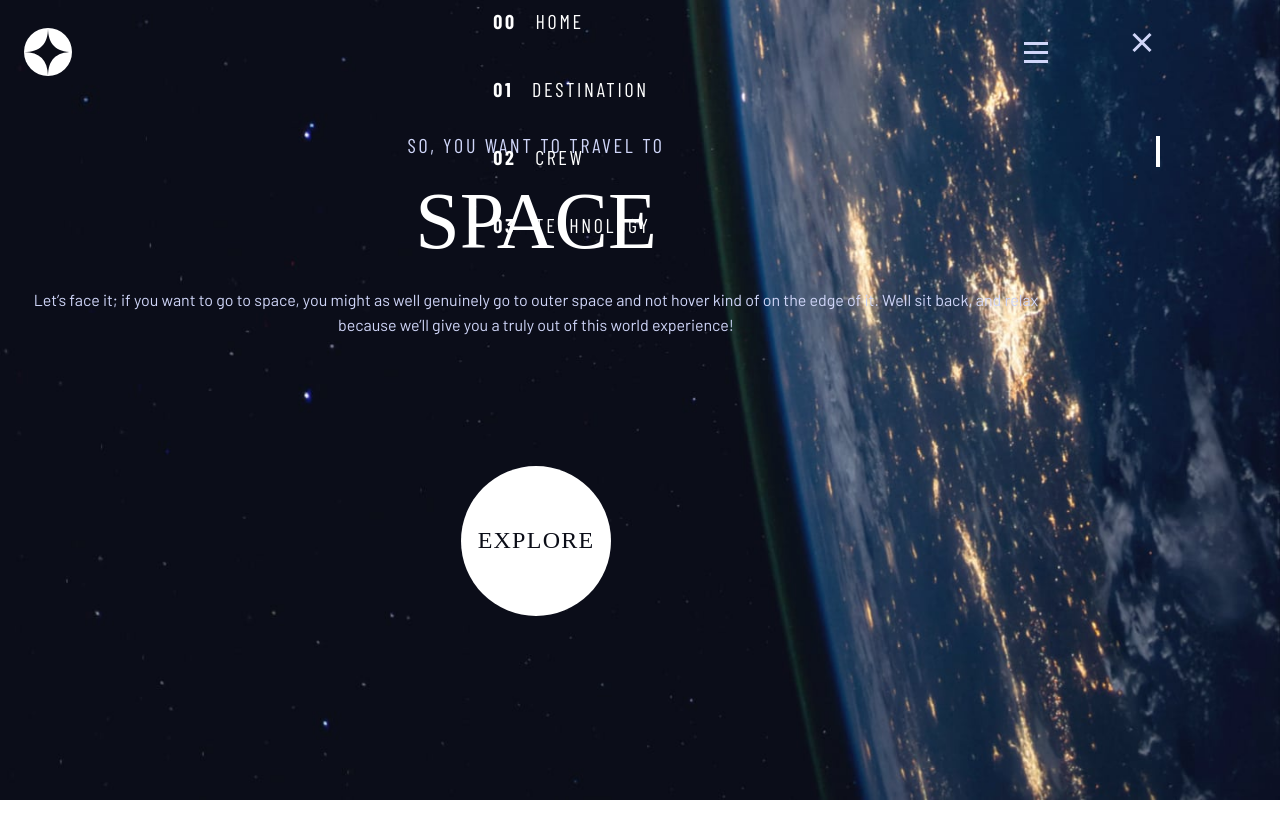
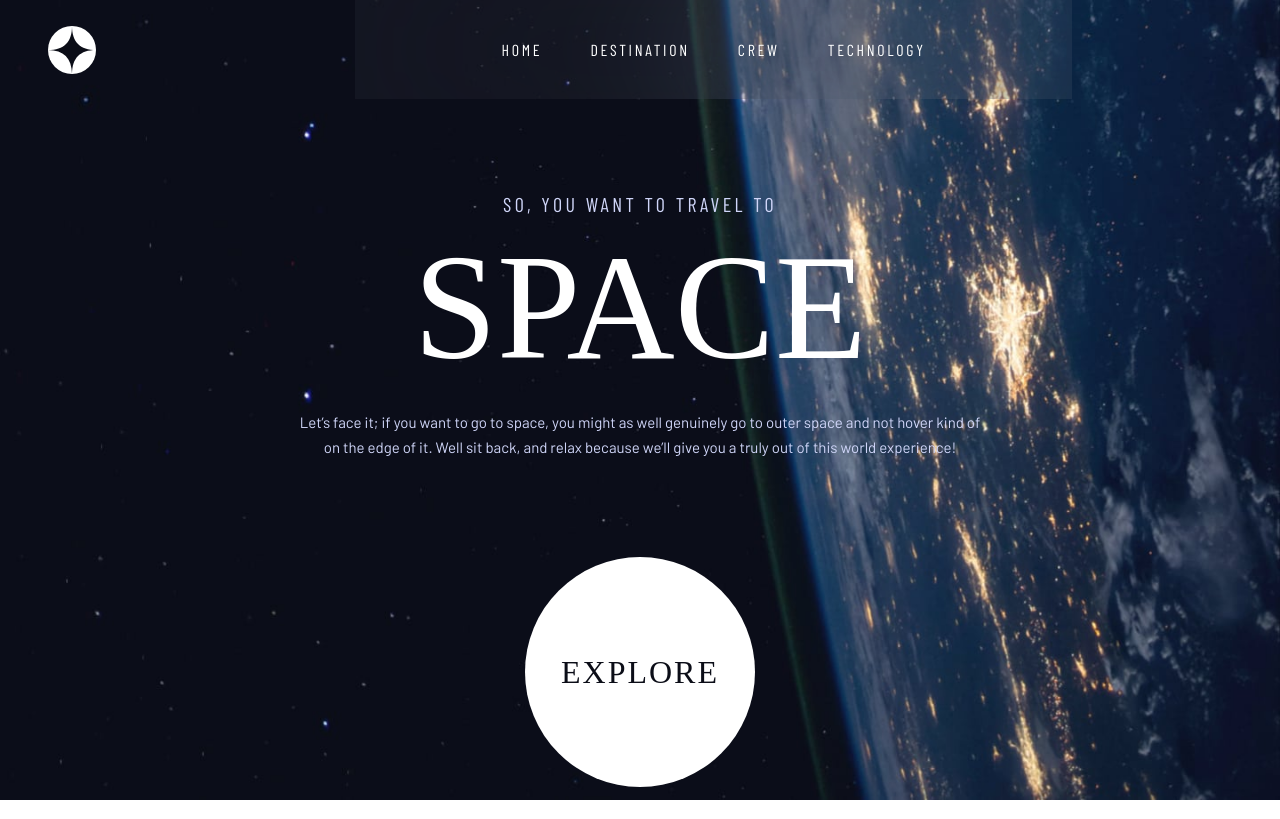
Before and after one commit to muratc34/space-tourism-website-challenge, a plain HTML site: page starter-code/index.html in a window 1280 px wide. Drawn offline with nearby package versions, Linux system fonts and the light colour scheme; a web font is replaced by a local one.

Commit message:
responsive for tablet devices

```diff
--- a/starter-code/assets/css/styles.css
+++ b/starter-code/assets/css/styles.css
@@ -35,16 +35,6 @@
     --desktop-bg-img:url(../home/background-home-desktop.jpg);
 }
 
-@media screen and (min-width:968px) {
-    :root{
-        --h1-font-size:2.25rem;
-        --h2-font-size:1.5rem;
-        --h3-font-size:1.25rem;
-        --normal-font-size:1rem;
-        --small-font-size:.875rem;
-        --smaller-font-size:.813rem;
-    }
-}
 
 /* BASE */
 
@@ -62,7 +52,7 @@ html{
 body{
     font-family: var(--font-barlow);
     font-size: var(--normal-font-size);
-    background-image: var(--desktop-bg-img);
+    background-image: var(--mobile-bg-img);
     background-repeat: no-repeat;
     background-size: cover;
     color: var(--text-color);
@@ -86,23 +76,19 @@ img{
     height: auto;
 }
 
-@media screen and (min-width:769px) {
+@media screen and (min-width:768px) {
+    body{
+        background-image: var(--tablet-bg-img);
+    }
+}
+
+@media screen and (min-width:1200px) {
     body{
         background-image: var(--desktop-bg-img);
     }
 }
 
-@media screen and (max-width:768px) {
-    body{
-        background-image: var(--tablet-bg-img);
-    }
-}
 
-@media screen and (max-width:375px) {
-    body{
-        background-image: var(--mobile-bg-img);
-    }
-}
 
 /* RESUABLE CSS CLASSES */
 .container{
@@ -164,15 +150,14 @@ img{
     cursor: pointer;
 }
 
-@media screen and (max-width:375px) {
+@media screen and (max-width:767px) {
     .nav_menu{
         position: fixed;
-        /* background-color: ; */
         top: 0;
         right: -100%;
         width: 100%;
         height: 100%;
-        background: rgba(255, 255, 255, 0.04);
+        background-color: rgba(255, 255, 255, 0.04);
         backdrop-filter: blur(96px);
         transition: .3s;
     }
@@ -203,8 +188,8 @@ img{
     width: 4px;
     height: 31px;
     position:  absolute;
-    right: 7.5rem;
-    top: 8.5rem;
+    top: 20%;
+    right: 32%;
     background: #FFFFFF;
 }
 
@@ -215,8 +200,8 @@ img{
 
 .nav_close{
     position: absolute;
-    top: 2rem;
-    right: 8rem;
+    top: 7%;
+    right: 39%;
     cursor: pointer;
 }
 
@@ -292,3 +277,92 @@ img{
     text-transform: uppercase;
     color: #0B0D17;
 }
+
+/* Breakpoints */
+/* Tablet Device */
+@media screen and (min-width:768px) {
+    .nav_toggle,
+    .nav_close,
+    .nav_nums{
+        display: none;
+    }
+
+    .container{
+        height: 100%;
+        margin-left: auto;
+        margin-right: auto;
+    }
+    .section{
+        padding: 7rem 0 2rem;
+    }
+    .nav{
+        margin: 0;
+        margin-left: 3rem;
+    }
+
+    .nav_menu{
+        display: flex;
+        width: 70%;
+        height: 100%;
+        background-color: rgba(255, 255, 255, 0.04);
+        backdrop-filter: blur(96px);
+        padding: 2.5rem;
+        justify-content: center;
+    }
+
+    .nav_list{
+        flex-direction: row;
+        row-gap: 0;
+        column-gap: 3rem;
+        padding: 0rem;
+    }
+
+    .rectangle{
+        width: 40px;
+        height: 3px;
+        right: 81.5%;
+        top: 96%;
+        display: none;
+    }
+
+    .home_container{
+        padding-top: 4rem;
+        height: 100%;
+        width: 60%;
+        row-gap: 1.75rem;
+    }
+
+    .home_subtitle{
+        height: 1.5rem;
+        font-size: var(--h2-font-size);
+        line-height: 24px;
+        letter-spacing: 3.375px;
+    }
+
+    .home_title{
+        height: 150px;
+        font-size: 9.375rem;
+        line-height: 150px;
+    }
+
+    .home_description{
+        font-size: var(--h3-font-size);
+        line-height: 28px;
+        width: 90%;
+        margin-left: auto;
+        margin-right: auto;
+    }
+
+    .home_btn{
+        width: 230px;
+        height: 230px;
+        margin-top: 9%;
+    }
+
+    .btn_text{
+        font-size: 2rem;
+        line-height: 37px;
+        letter-spacing: 2px;
+    }
+
+}
```
